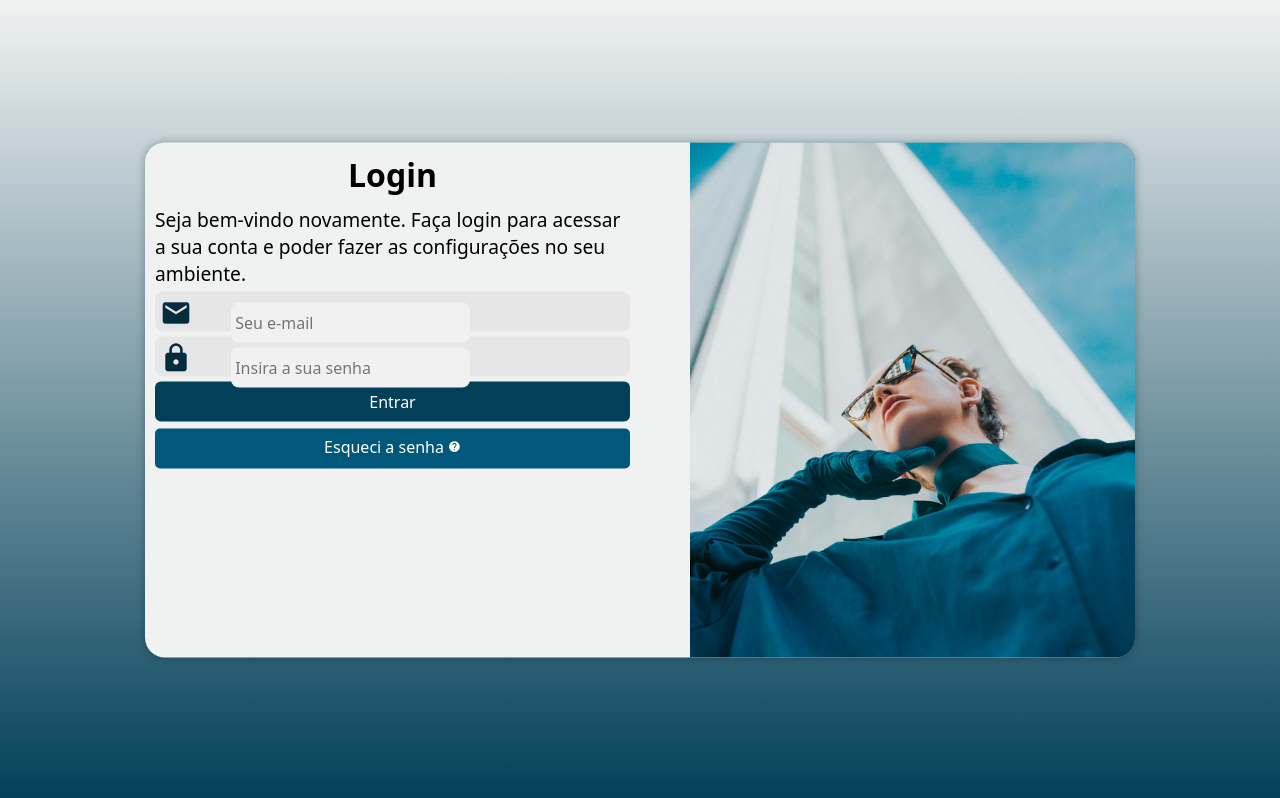
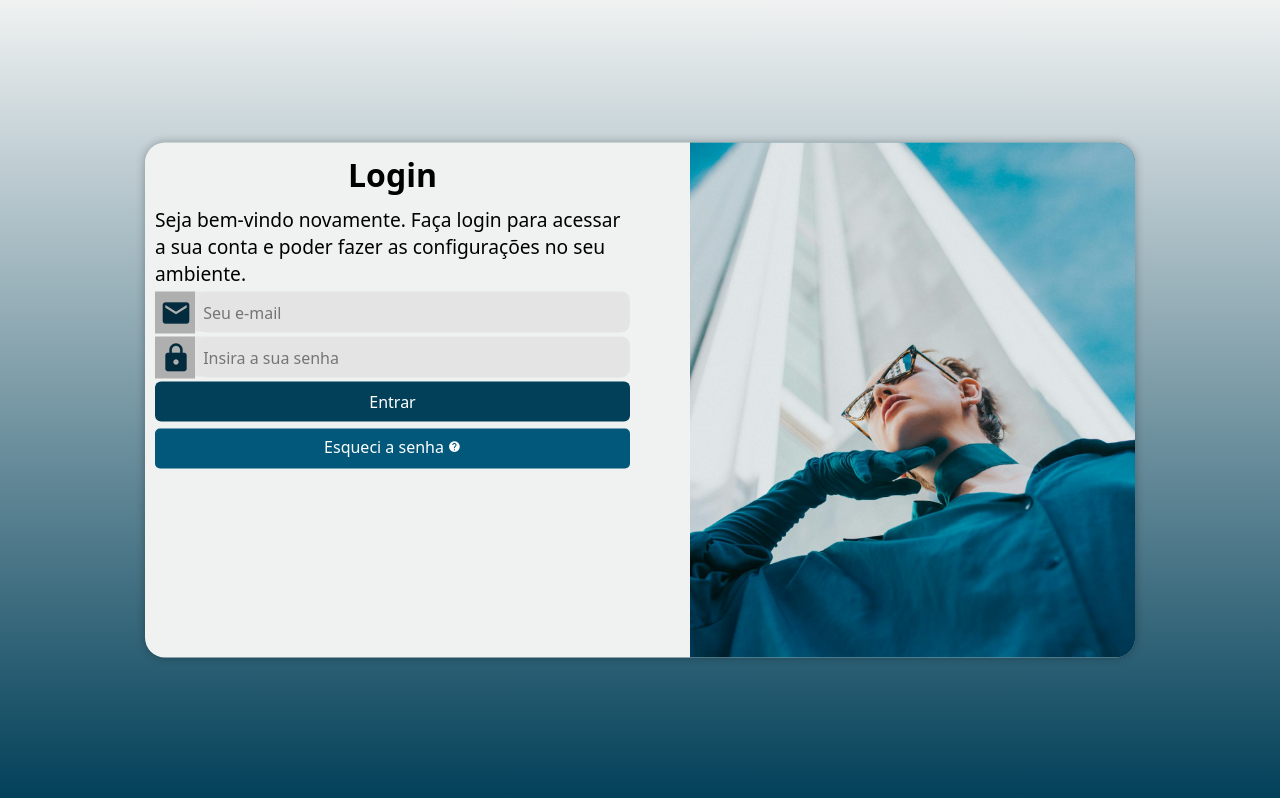
Before and after one commit to alisonadriel/projeto-login, a plain HTML site: page index.html in a window 1280 px wide. Drawn offline with Linux system fonts and the light colour scheme.

Commit message:
último commit FeelsGoodMan

```diff
--- a/estilos/style.css
+++ b/estilos/style.css
@@ -28,17 +28,17 @@ section#Login {
     position: absolute;
     top: 50%;
     left: 50%;
-    transform: translate(-50%, -50%);
     overflow: hidden;
-
-    transition: width 0.3s, weight 0.3s;
-    transition-timing-function: ease;
 
     background-color: #F0F2F2;
     width: 250px;
     height: 515px;
     border-radius: 20px;
     box-shadow: 0px 0px 10px rgba(0, 0, 0, 0.295);
+
+    transform: translate(-50%, -50%);
+    transition: width 0.3s, weight 0.3s;
+    transition-timing-function: ease;
 }
 
 section#Login > div#imagem {
@@ -79,22 +79,26 @@ display: none;
 
 div.campo > span{
     color: #022c3d;
+    background-color: rgb(175, 175, 175);
     font-size: 2em;
     width: 40px;
     padding: 5px;
 }
 
 div.campo > input{
-    background-color: #f1f1f1;
+    background-color: #e4e4e4;
     font-size: 1em;
-    width:calc(100%-45px);
+    width:calc(100% - 45px);
     height: 100%;
-    transform: translateY(px);
-    transform: translateX(32px);
     border: 0px;
     border-radius: 8px;
     padding: 4px;
+    transform: translateY(-10px);
 }
+
+div.campo > input:focus-within {
+    background-color: white;
+    border: none; }
 
 form > input[type=submit]{
     display: block;
```
